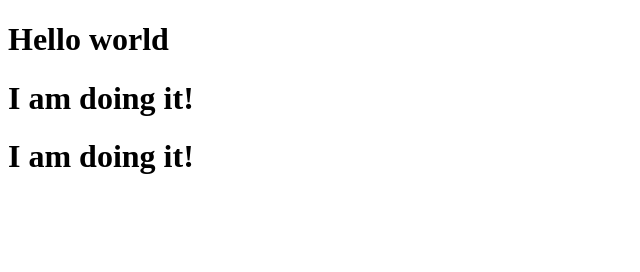
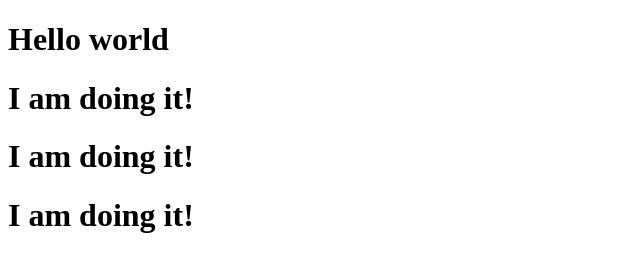
Before and after one commit to Frewoini/git-branch-practice, a plain HTML site: page index.html in a window 1280 px wide. Shown: the whole page, without its empty margins (0-640 px from the left). Drawn offline with Linux system fonts and the light colour scheme.

Commit message:
add new HTML

```diff
--- a/index.html
+++ b/index.html
@@ -10,5 +10,6 @@
     <h1>Hello world</h1>
     <h1>I am doing it!<h1>
         <h1>I am doing it!<h1>
+            <h1>I am doing it!<h1>
 </body>
 </html>
```
